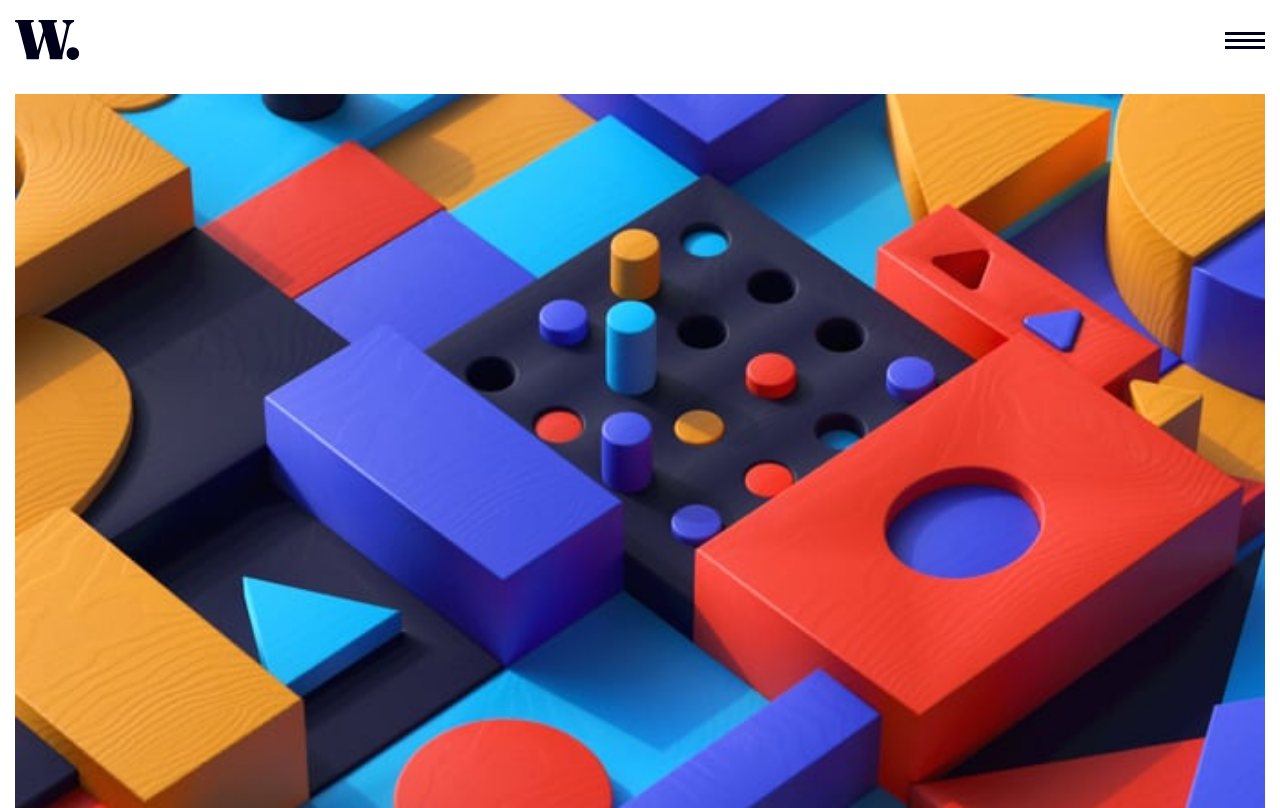
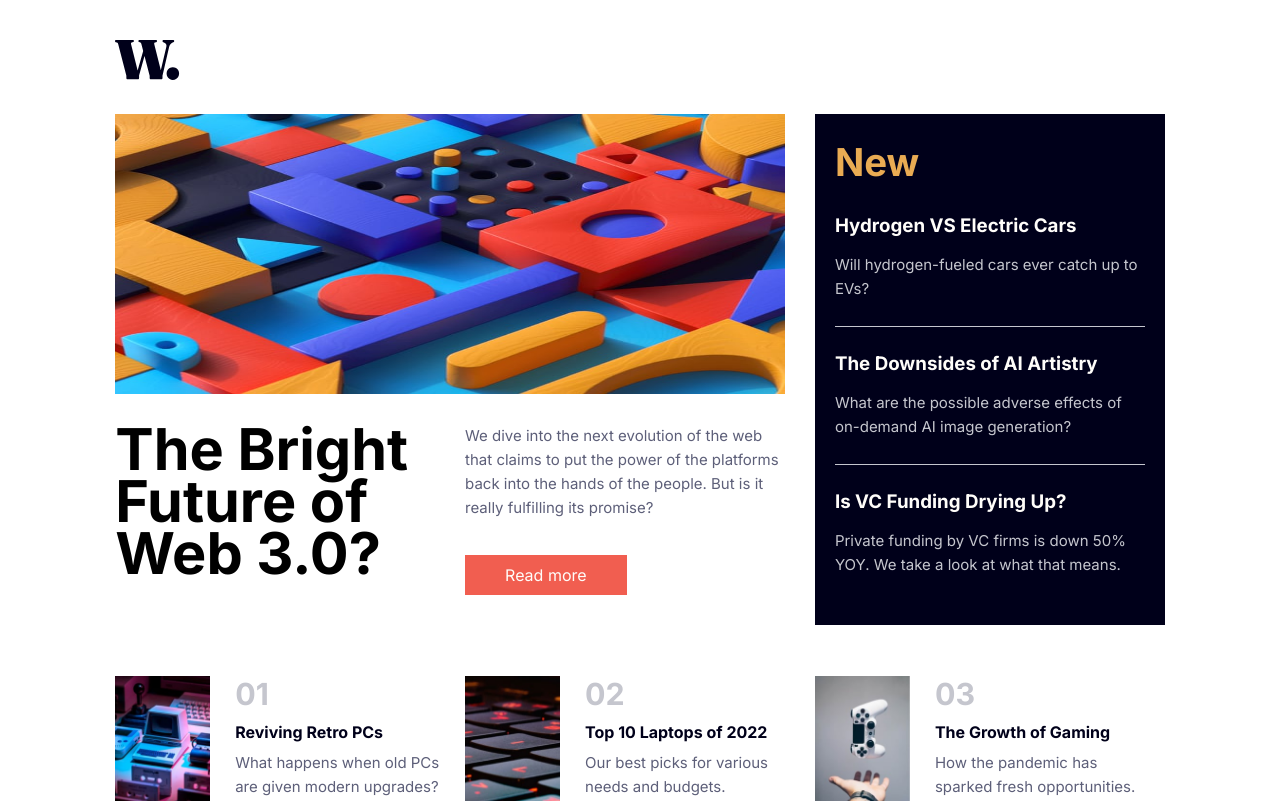
Before and after one commit to wilsontestoni/frontendmentor_challenges, a plain HTML site: page news-homepage/index.html in a window 1280 px wide. Shown: the top 808 px of the page. Drawn offline with Linux system fonts and the light colour scheme; files whose address does not match are found by name.

Commit message:
Ajustando o grid

```diff
--- a/news-homepage/index.html
+++ b/news-homepage/index.html
@@ -1,102 +1,98 @@
 <!DOCTYPE html>
 <html lang="pt-br">
   <head>
-  <meta charset="UTF-8">
-  <meta name="viewport" content="width=device-width, initial-scale=1.0"> <!-- displays site properly based on user's device -->
-  <link rel="preconnect" href="https://fonts.googleapis.com">
-  <link rel="preconnect" href="https://fonts.gstatic.com" crossorigin>
-  <link href="https://fonts.googleapis.com/css2?family=Inter:wght@400;700;800&display=swap" rel="stylesheet">
-  <link rel="stylesheet" href="./styles.css">
-  <link rel="icon" type="image/png" sizes="32x32" href="./assets/images/favicon-32x32.png">
+    <meta charset="UTF-8" />
+    <meta name="viewport" content="width=device-width, initial-scale=1.0" />
+    <!-- displays site properly based on user's device -->
+    <link rel="preconnect" href="https://fonts.googleapis.com" />
+    <link rel="preconnect" href="https://fonts.gstatic.com" crossorigin />
+    <link
+      href="https://fonts.googleapis.com/css2?family=Inter:wght@400;700;800&display=swap"
+      rel="stylesheet"
+    />
+    <link rel="stylesheet" href="./styles.css" />
+    <link
+      rel="icon"
+      type="image/png"
+      sizes="32x32"
+      href="./assets/images/favicon-32x32.png"
+    />
     <title>Frontend Mentor | News homepage</title>
   </head>
   <body>
+    <div id="background-cover"></div>
     <header>
       <div class="logo">
-      <img src="assets/images/logo.svg" alt="Logo">
+        <img src="assets/images/logo.svg" alt="Logo" />
       </div>
-
-    <nav class="navbar">
-      <div class="hamburguer">
-        <img src="assets/images/icon-menu.svg" alt="hamburguer menu">
-      </div>
-      <div class="navbar-list-container">
-        <ul class="navbar-list">
-          <li><a href="#">Home</a></li>
-          <li><a href="#">New</a></li>
-          <li><a href="#">Popular</a></li>
-          <li><a href="#">Trending</a></li>
-          <li><a href="#">Categories</a></li>
-        </ul>
-      </div>
-    </nav>
-
     </header>
     <main>
-    <img src="assets/images/image-web-3-mobile.jpg" alt="Web 3 image">
+      <img src="assets/images/image-web-3-mobile.jpg" alt="Web 3 image" />
+
+      <div class="main-content">
+        <div class="title-container">
           <h1>The Bright Future of Web 3.0?</h1>
+        </div>
+        <div class="main-text">
           <p>
-      We dive into the next evolution of the web that claims to put the power of the platforms back into the hands of the people.
-      But is it really fulfilling its promise?
+            We dive into the next evolution of the web that claims to put the
+            power of the platforms back into the hands of the people. But is it
+            really fulfilling its promise?
           </p>
           <a href="#" class="main-button">Read more</a>
+        </div>
+      </div>
     </main>
-
     <aside>
       <h2>New</h2>
-
       <h3><a href="#">Hydrogen VS Electric Cars</a></h3>
       <p>Will hydrogen-fueled cars ever catch up to EVs?</p>
-
       <div class="line"></div>
-
       <h3><a href="#">The Downsides of AI Artistry</a></h3>
-    <p>What are the possible adverse effects of on-demand AI image generation?</p>
-
+      <p>
+        What are the possible adverse effects of on-demand AI image generation?
+      </p>
       <div class="line"></div>
-
       <h3><a href="#">Is VC Funding Drying Up?</a></h3>
-    <p>Private funding by VC firms is down 50% YOY. We take a look at what that means.</p>
+      <p>
+        Private funding by VC firms is down 50% YOY. We take a look at what that
+        means.
+      </p>
     </aside>
-
     <footer class="container-top3">
-
       <div class="card-top3">
         <div class="img-container">
-        <img src="assets/images/image-retro-pcs.jpg" alt="Retro pc image">
+          <img src="assets/images/image-retro-pcs.jpg" alt="Retro pc image" />
         </div>
-
         <div class="content-container-top3">
           <strong>01</strong>
           <h4><a href="#">Reviving Retro PCs</a></h4>
           <p>What happens when old PCs are given modern upgrades?</p>
         </div>
       </div>
-
       <div class="card-top3">
         <div class="img-container">
-        <img src="assets/images/image-top-laptops.jpg" alt="Retro pc image">
+          <img src="assets/images/image-top-laptops.jpg" alt="Retro pc image" />
         </div>
-
         <div class="content-container-top3">
           <strong>02</strong>
           <h4><a href="#">Top 10 Laptops of 2022</a></h4>
           <p>Our best picks for various needs and budgets.</p>
         </div>
       </div>
-
       <div class="card-top3">
         <div class="img-container">
-        <img src="assets/images/image-gaming-growth.jpg" alt="video game control">
+          <img
+            src="assets/images/image-gaming-growth.jpg"
+            alt="video game control"
+          />
         </div>
-
         <div class="content-container-top3">
           <strong>03</strong>
           <h4><a href="#">The Growth of Gaming</a></h4>
           <p>How the pandemic has sparked fresh opportunities.</p>
         </div>
       </div>
-
     </footer>
 
     <script src="script.js"></script>
--- a/news-homepage/script.js
+++ /dev/null
@@ -1,17 +0,0 @@
-const hamburguer = document.querySelector('.hamburguer');
-const navbarListContainer = document.querySelector('.navbar-list-container');
-const imagem = hamburguer.querySelector('img');
-
-
-function toggle() {
-  if (navbarListContainer.style.display === 'none') {
-    navbarListContainer.style.display = 'block'
-    imagem.src = './assets/images/icon-menu-close.svg'
-  } else {
-    navbarListContainer.style.display ='none'
-    imagem.src = './assets/images/icon-menu.svg'
-  }
-
-}
-
-hamburguer.addEventListener('click', toggle)
--- a/news-homepage/styles.css
+++ b/news-homepage/styles.css
@@ -2,7 +2,7 @@
   margin: 0;
   padding: 0;
   box-sizing: border-box;
-  font-family: 'Inter', sans-serif;
+  font-family: "Inter", sans-serif;
 }
 
 :root {
@@ -19,19 +19,7 @@
 
 body {
   padding: 20px 15px;
-  grid-template-areas:
-    "header"
-    "main"
-    "aside"
-    "footer"
-  ;
-  grid-template-columns: 100%;
 }
-
-header {grid-area: header;}
-main {grid-area: main;}
-aside {grid-area: aside;}
-footer {grid-area: footer;}
 
 p {
   font-size: 15px;
@@ -41,7 +29,6 @@ p {
 
 /* ======================================================================== */
 
-
 header {
   display: flex;
   align-items: center;
@@ -49,38 +36,9 @@ header {
   margin-bottom: 30px;
 }
 
-.navbar-list-container {
-  display: none;
-  height: 100%;
-  width: 70%;
-  position: fixed;
-  right: 10px;
-  background-color: lightgrey;
-
-}
-
-.hamburguer {
-  z-index: 2;
-}
-
-.hamburguer > img {
-  transition: all 2s;
-}
-
-.navbar-list {
-  list-style: none;
-}
-
-.navbar-list a {
-  text-decoration: none;
-}
-
-.navbar-list a:hover {
-  text-decoration: underline;
-}
-
 main > img {
   width: 100%;
+  display: block;
 }
 
 main > h1 {
@@ -134,7 +92,6 @@ aside > h3 > a:hover {
   color: var(--soft-orange);
 }
 
-
 .line {
   height: 1px;
   width: 100%;
@@ -178,3 +135,89 @@ aside > h3 > a:hover {
 .content-container-top3 > p {
   margin-top: 0.6rem;
 }
+
+@media (min-width: 650px) {
+  body {
+    padding: 40px 7%;
+  }
+
+  main > img {
+    height: 350px;
+    max-width: 825px;
+    display: block;
+    margin: 0 auto 20px auto;
+  }
+
+  .main-text > p {
+    margin-bottom: 15px
+  }
+
+  .container-top3 {
+    display: grid;
+    grid-template-columns: 1fr 1fr;
+  }
+
+}
+
+@media (min-width: 1139px) {
+  body {
+    padding: 40px 9%;
+    display: grid;
+    grid-template-areas:
+      "header header header"
+      "main main aside"
+      "main main aside"
+      "footer footer footer";
+    grid-template-columns: 1fr 1fr 1fr;
+  }
+
+  header {
+    grid-area: header;
+  }
+  main {
+    grid-area: main;
+    margin-right: 30px;
+    margin-bottom: 30px;
+  }
+  aside {
+    grid-area: aside;
+  }
+  footer {
+    grid-area: footer;
+  }
+
+  main > img {
+    width: 100%;
+    height: 280px;
+    margin-bottom: 30px;
+  }
+
+  .main-content {
+    display: flex;
+    justify-content: space-between;
+  }
+
+  .title-container {
+    width: 50%;
+    font-size: 1.8em;
+    margin-right: 30px;
+    line-height: 1.8em;
+  }
+
+  .main-text {
+    width: 50%;
+  }
+
+  .main-text > p {
+    margin-bottom: 35px
+  }
+
+  aside > h2 {
+    font-size: 2.4rem;
+  }
+
+  .container-top3 {
+    grid-template-columns: repeat(3, 1fr);
+  }
+
+}
```
Lines whose indentation alone changed are shown as unchanged.
